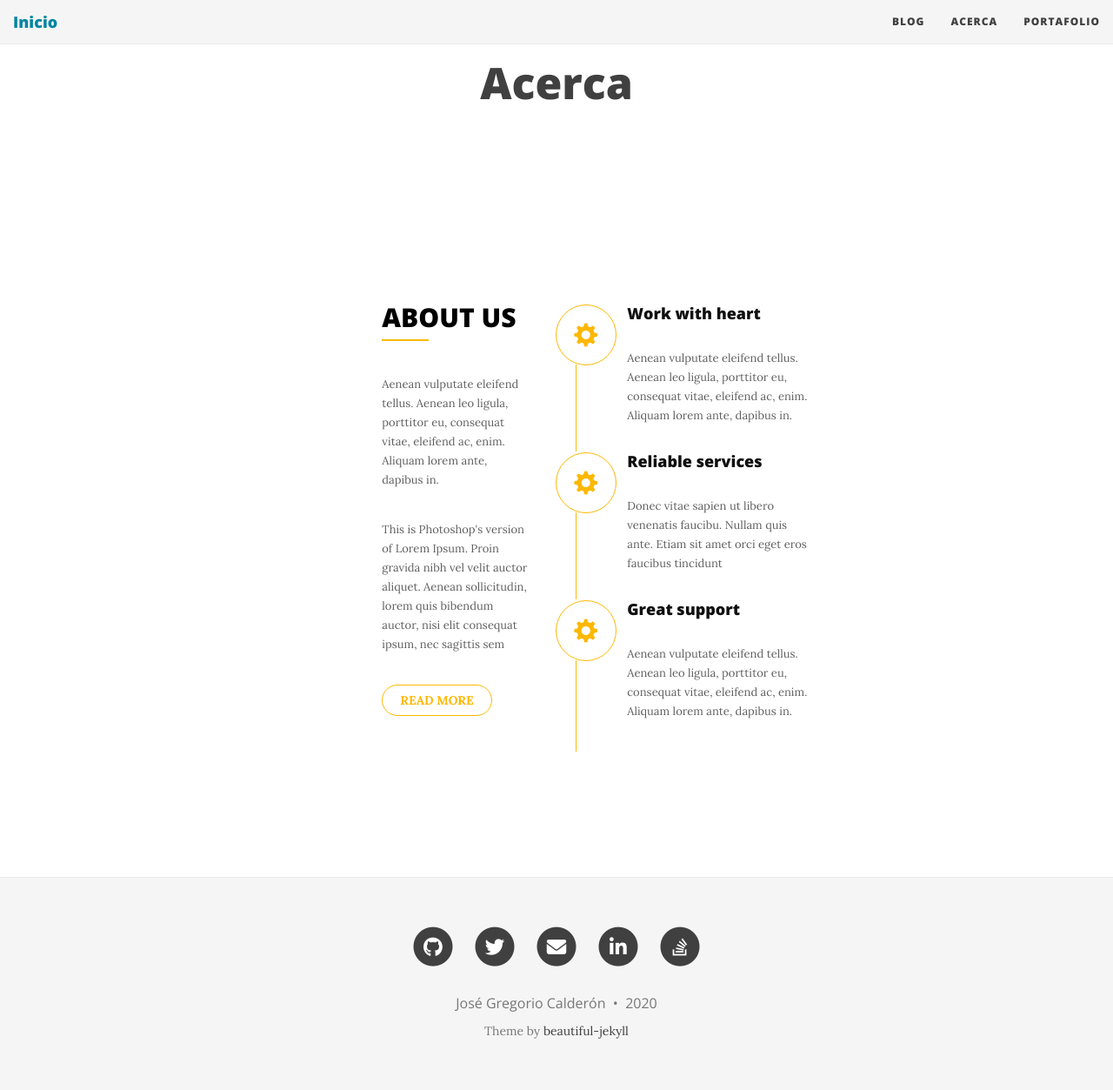
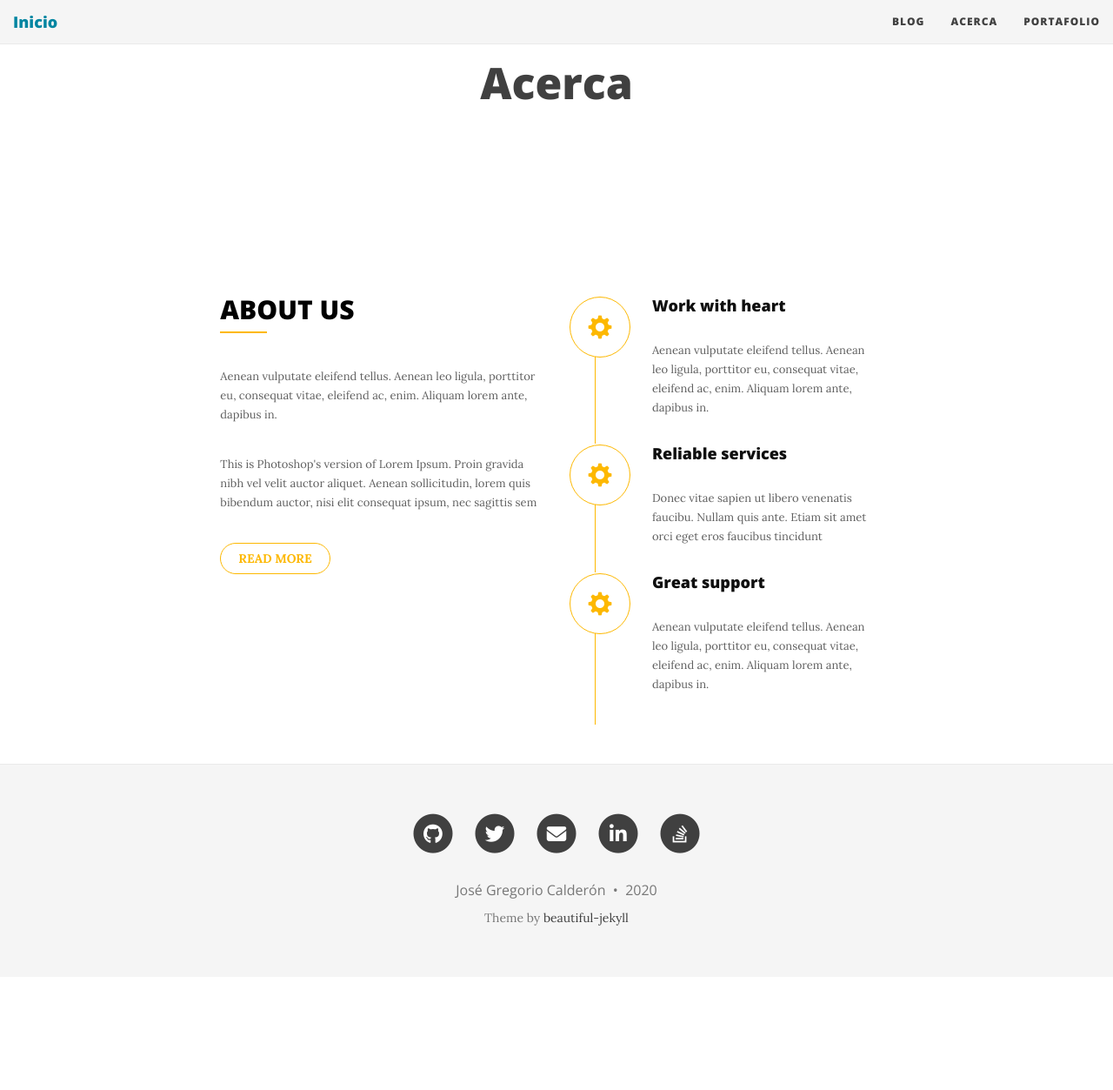
Before and after one commit to josegoyo/josegoyo.github.io, a Jekyll site: the page built from templates/aboutme.md, in a window 1280 px wide. Shown: the whole page at 87% size. Built offline with Jekyll 4.4.1, drawn with Linux system fonts in a browser that asks for light colours; nearby versions of some CDN libraries; library files that are not in the unit come from our copies; comment, search, counter and statistics services are not loaded; after the commit the page ends 1123 px from its top, so only the background shows below that.

Commit message:
Update aboutme.md

```diff
--- a/templates/aboutme.md
+++ b/templates/aboutme.md
@@ -5,9 +5,9 @@
 ---
 
 <div class="aboutus-section">
-        <div class="container">
-            <div class="row">
-                <div class="col-md-3 col-sm-6 col-xs-12">
+        <div class="">
+            <div class="">
+                <div class="col-md-6">
                     <div class="aboutus">
                         <h2 class="aboutus-title">About Us</h2>
                         <p class="aboutus-text">Aenean vulputate eleifend tellus. Aenean leo ligula, porttitor eu, consequat vitae, eleifend ac, enim. Aliquam lorem ante, dapibus in.</p>
@@ -15,7 +15,7 @@
                         <a class="aboutus-more" href="#">read more</a>
                     </div>
                 </div>
-                <div class="col-md-5 col-sm-6 col-xs-12">
+                <div class="col-md-6">
                     <div class="feature">
                         <div class="feature-box">
                             <div class="clearfix">
```
